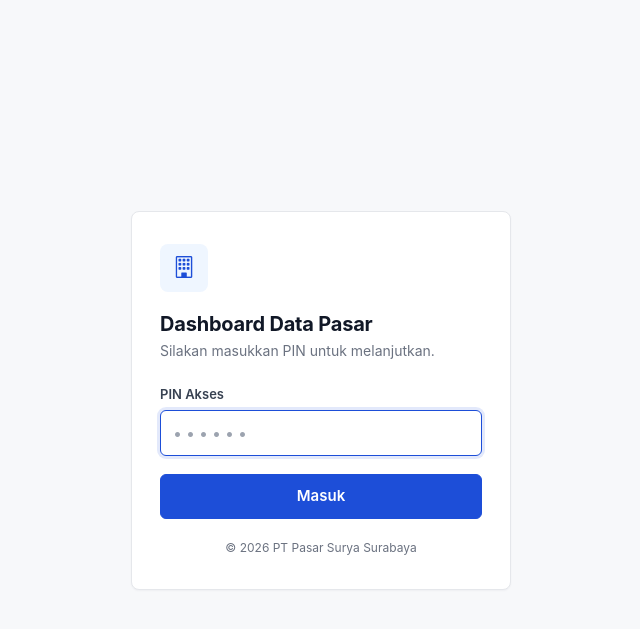
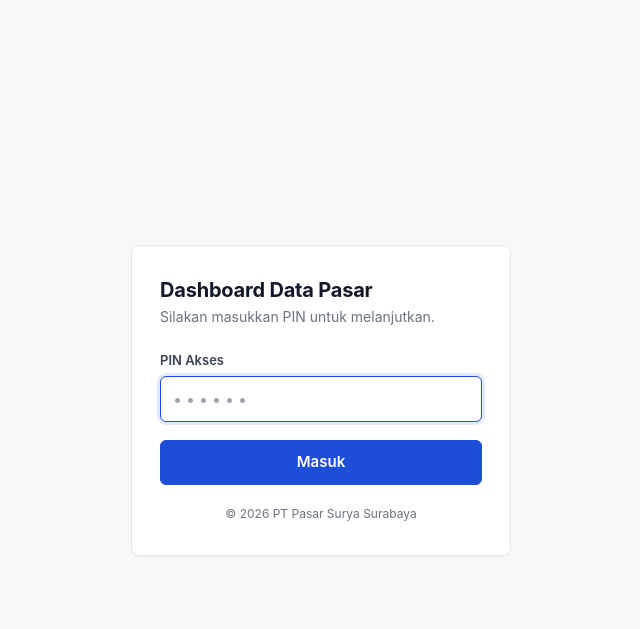
Before and after one commit to zalovera/django-dashboard-ptps, a Django app: page /login/ in a window 1280 px wide. Shown: the top 629 px of the page, without its empty margins (319-959 px from the left). Run offline with Django 5.2, Linux system fonts and the light colour scheme.

Commit message:
Update login.html

```diff
--- a/templates/login.html
+++ b/templates/login.html
@@ -331,9 +331,9 @@
 <body>
     <div class="login-wrap">
         <div class="login-card">
-            <div class="brand-mark" aria-hidden="true">
+            <!-- <div class="brand-mark" aria-hidden="true">
                 <i class="bi bi-building"></i>
-            </div>
+            </div> -->
 
             <h1>Dashboard Data Pasar</h1>
             <p class="subtitle">Silakan masukkan PIN untuk melanjutkan.</p>
```
